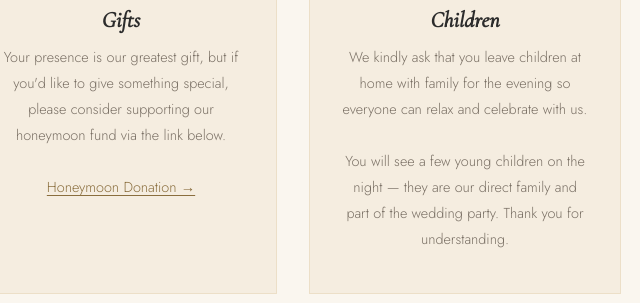
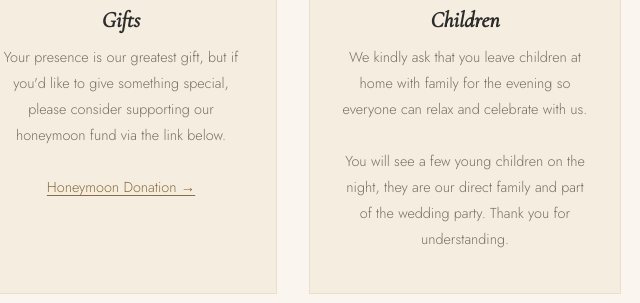
Before and after one commit to TheMatthewWalker/rsvp, a plain HTML site: page evening/index.html in a window 1280 px wide. Shown: the part 1200-1503 px from the top of the page, 519-1159 px from the left. Drawn offline with nearby package versions, Linux system fonts and the light colour scheme.

Commit message:
Update index.html

```diff
--- a/evening/index.html
+++ b/evening/index.html
@@ -72,7 +72,7 @@
       <span class="icon">🧸</span>
       <h3>Children</h3>
       <p>We kindly ask that you leave children at home with family for the evening so everyone can relax and celebrate with us.</p>
-      <p><br />You will see a few young children on the night — they are our direct family and part of the wedding party. Thank you for understanding.</p>
+      <p><br />You will see a few young children on the night, they are our direct family and part of the wedding party. Thank you for understanding.</p>
     </div>
   </div>
 </section>
```
